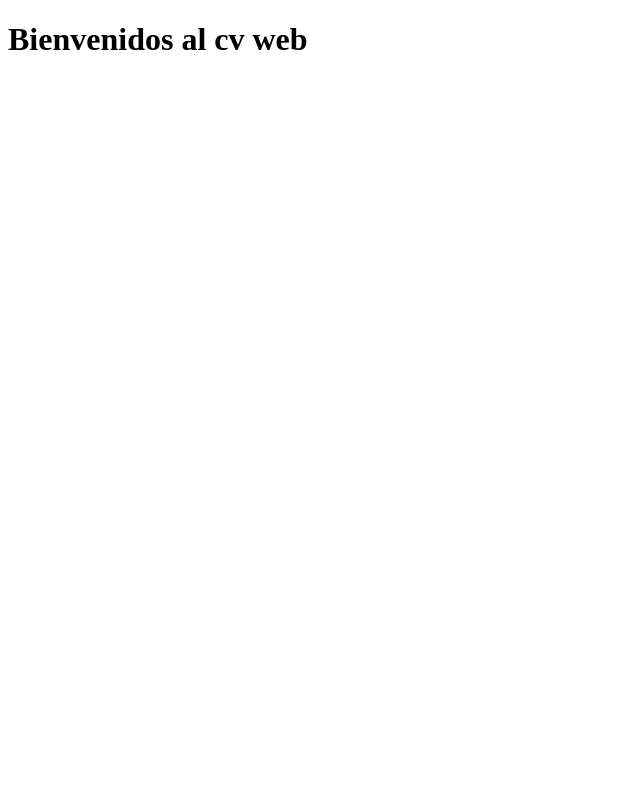
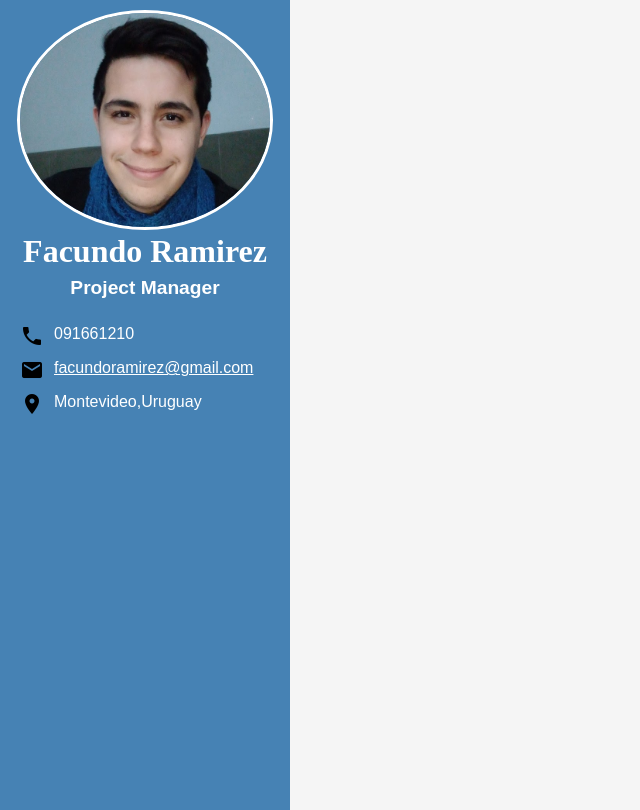
Before and after one commit to ucudal/PW_2021_Website-facundorb, a website: page docs/index.html in a window 1280 px wide. Shown: the whole page, without its empty margins (0-640 px from the left). Drawn offline with Linux system fonts and the light colour scheme.

Commit message:
Base con contacto

```diff
--- a/docs/index.html
+++ b/docs/index.html
@@ -4,9 +4,35 @@
     <meta charset="UTF-8">
     <meta http-equiv="X-UA-Compatible" content="IE=edge">
     <meta name="viewport" content="width=device-width, initial-scale=1.0">
+    <link rel="stylesheet" href="styles.css">
+    <link rel="stylesheet" href="https://fonts.googleapis.com/icon?family=Material+Icons">
     <title>CV Web Ramirez </title>
 </head>
 <body>
-    <h1>Bienvenidos al cv web</h1>
+
+
+    <div class="columna">
+        <img src="images/avatar.jpg" alt="Imagen de perfil" class="responsive">
+        <h1>Facundo Ramirez</h1>
+        <h2>Project Manager</h2>
+
+        <div class = "columnaTexto">
+        <i class="material-icons">phone</i> <span>091661210</span>
+
+        </div>
+
+        <div class = "columnaTexto">
+        <i class="material-icons">email</i>
+        <a href = "mailto: facundoramirez@gmail.com">facundoramirez@gmail.com</a>
+        </div>
+
+        <div class = "columnaTexto">
+        <i class="material-icons">place</i> <span>Montevideo,Uruguay</span>
+        </div>
+    </div>
+
+
+
+
 </body>
 </html>
--- /dev/null
+++ b/docs/styles.css
@@ -0,0 +1,108 @@
+
+h1 {
+  text-align: center;
+  color:white;
+}
+
+h2 {
+  padding-top: 0px;
+  text-align: center;
+  font-family: Arial;
+  font-size: larger;
+  padding-bottom: 10px;
+  color:white;
+}
+
+h3 {
+  text-align: left;
+  float:left;
+}
+
+
+
+
+img {
+    width: 250px;
+    height: 250px;
+    border-radius: 50%;
+    border: 3px solid white;
+    align-self: center;
+
+  }
+
+body {
+    background-color:whitesmoke;
+
+  }
+
+  span{
+  color:white;
+  padding-top: 10px;
+  padding-left: 10px;
+  float:right;
+  font-family: Arial;
+  }
+
+  a{
+    color:white;
+    padding-top: 10px;
+    padding-left: 10px;
+    float:right;
+    font-family: Arial;
+    }
+
+
+
+  .columna {
+    display:flex;
+    flex-direction:column;
+    height: 100%;
+    position:absolute;
+    width: 270px;
+    padding-top: 10px;
+    padding-left: 10px;
+    padding-right: 10px;
+    line-height: 0px;
+    background-color:steelblue;
+    top:0;
+    left: 0;
+
+ }
+
+ .columnaTexto {
+  display:flex;
+  flex-direction:row;
+  position:relative;
+  padding-top: 10px;
+  padding-left: 10px;
+  width: 20px;
+  top:0;
+  left: 0;
+  float: left;
+
+}
+
+
+
+ .fila {
+    display:flex;
+    flex-direction:row;
+    height: 25px;
+    position:absolute;
+    width: 100%;
+    padding-top: 0px;
+    padding-left: 10px;
+    padding-right: 10px;
+    line-height: 0px;
+    background-color:teal;
+    top:0px;
+    left: 270px;
+
+
+ }
+
+
+  .responsive {
+    max-width: 100%;
+    height: auto;
+  }
```
Also changed, not shown: docs/images/avatar.jpg (added).
